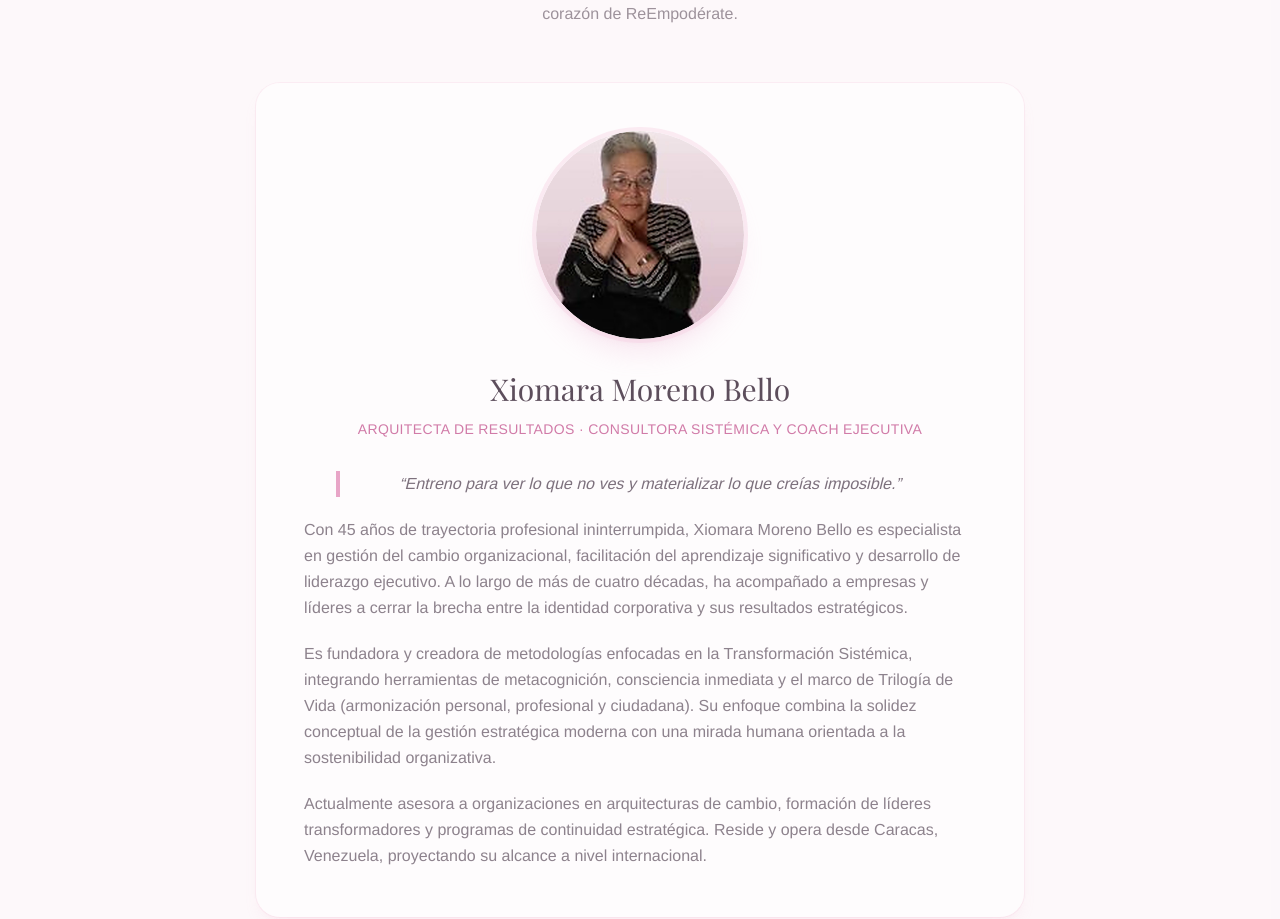
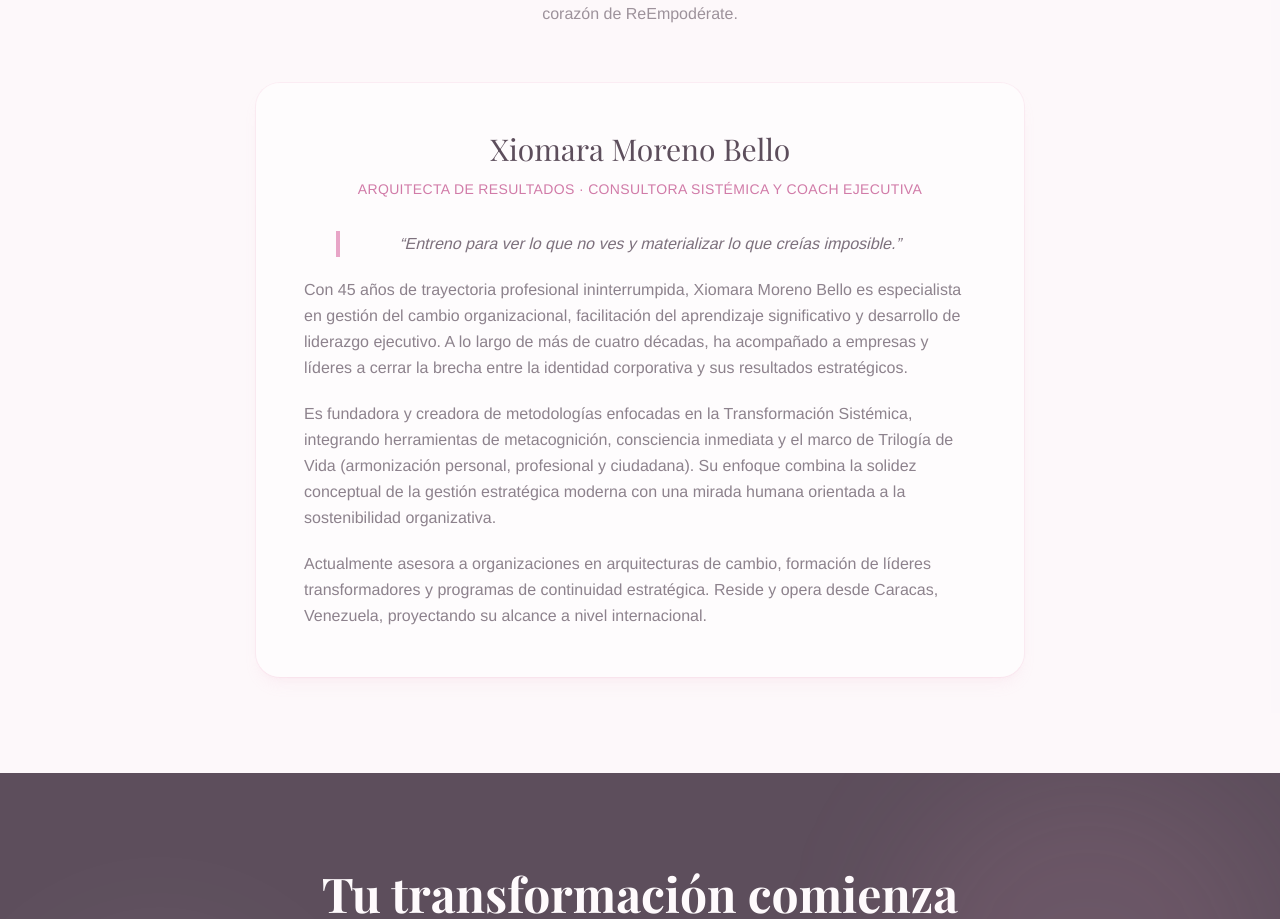
Before and after one commit to Omnix-Solution-Inc/reempoderate, a Next.js app: page / in a window 1280 px wide. Shown: the part 6400-7319 px from the top of the page. Built offline with nearby package versions, Linux system fonts and the light colour scheme; no server answers; a web font is replaced by a local one.

Commit message:
Quitar foto de la tarjeta de Xiomara Moreno Bello por pedido de Mariela

```diff
--- a/src/components/landing/RedCoachesSection.tsx
+++ b/src/components/landing/RedCoachesSection.tsx
@@ -1,7 +1,4 @@
 'use client'
-import Image from 'next/image'
-
-const XIOMARA_PHOTO = '/xiomara-coach.jpg'
 
 export function RedCoachesSection() {
   return (
@@ -20,22 +17,6 @@ export function RedCoachesSection() {
 
         {/* Tarjeta de Xiomara Moreno Bello */}
         <div className="max-w-3xl mx-auto bg-white/60 rounded-3xl p-8 md:p-12 shadow-lg shadow-bloom/10 ring-1 ring-bloom-light/30">
-          {/* Foto */}
-          <div className="flex justify-center mb-8">
-            <div className="relative w-44 h-44 md:w-52 md:h-52">
-              <div className="absolute inset-0 rounded-full overflow-hidden shadow-xl shadow-bloom/20 ring-4 ring-bloom-light/40">
-                <Image
-                  src={XIOMARA_PHOTO}
-                  alt="Xiomara Moreno Bello"
-                  fill
-                  className="object-cover rounded-full"
-                  style={{ borderRadius: '9999px' }}
-                  sizes="(max-width: 768px) 11rem, 13rem"
-                />
-              </div>
-            </div>
-          </div>
-
           {/* Nombre y título */}
           <h3 className="font-playfair text-2xl md:text-3xl text-ink text-center mb-3">
             Xiomara Moreno Bello
```
